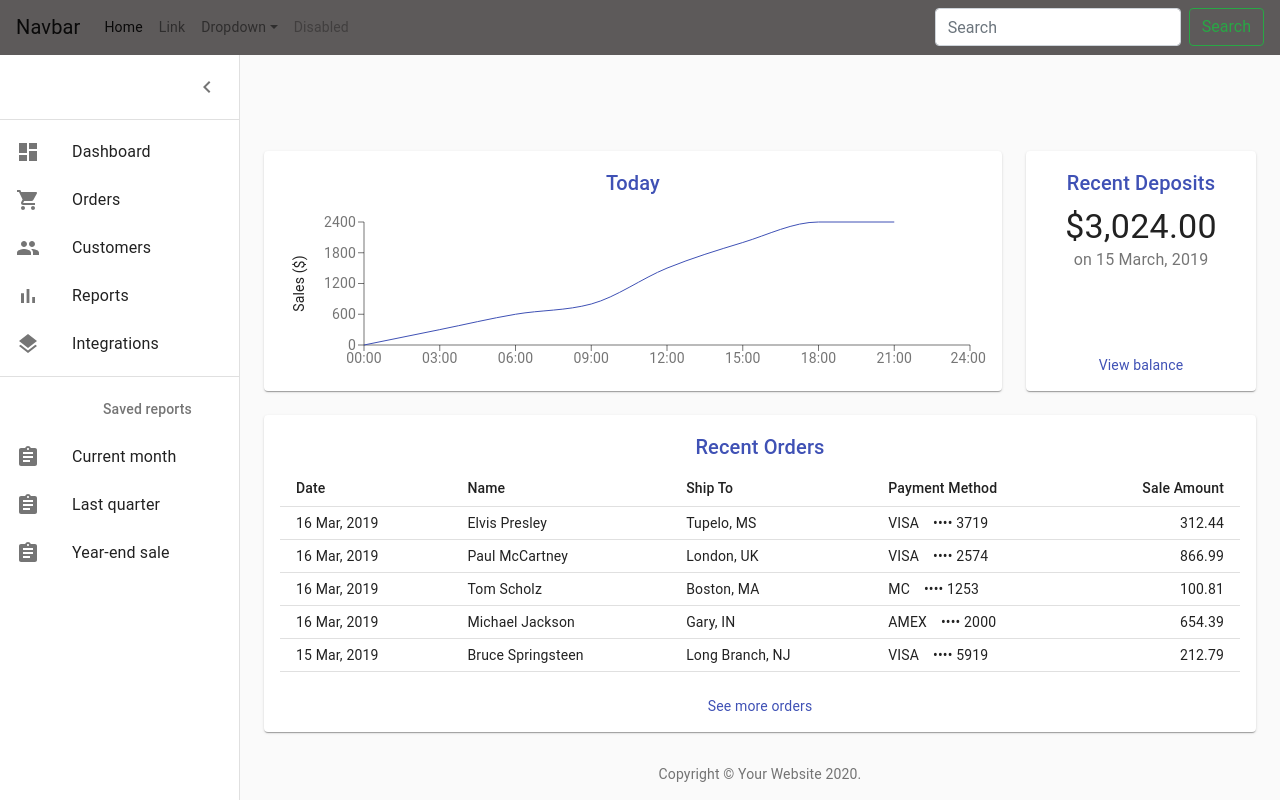
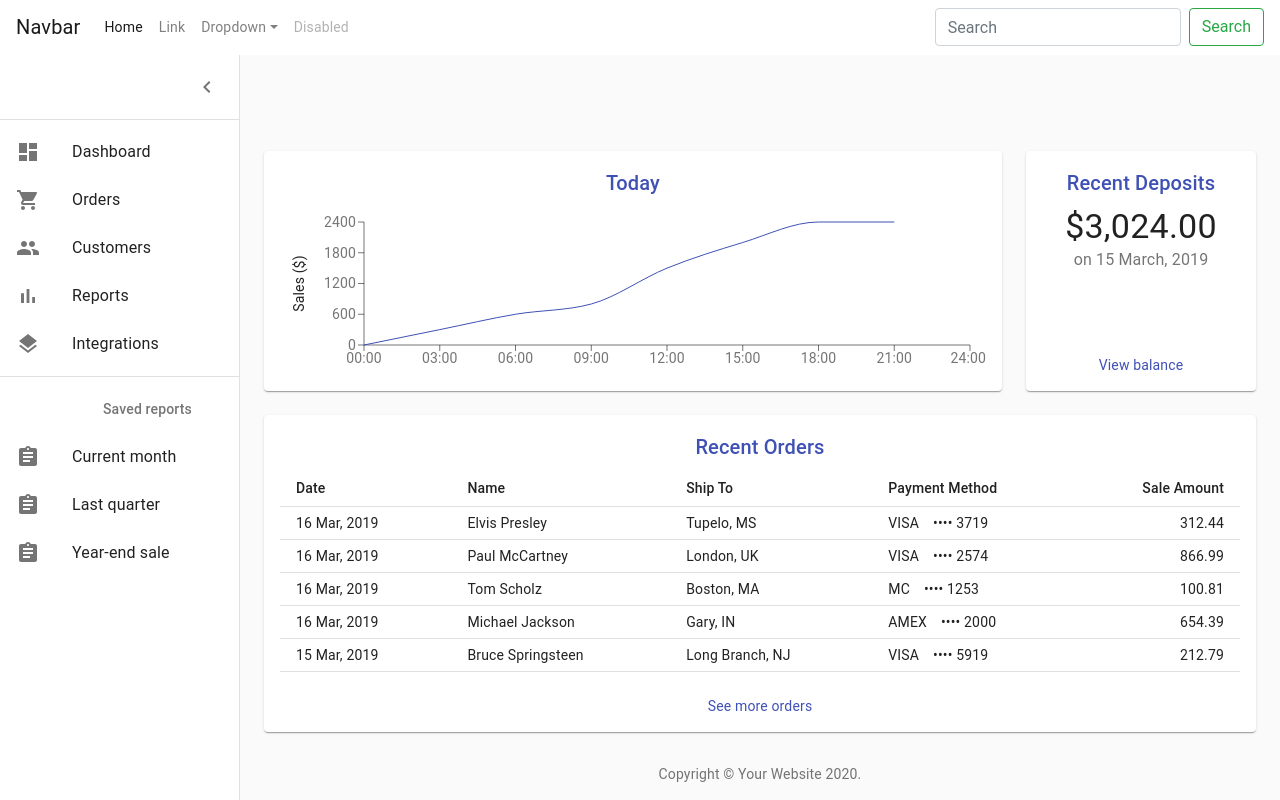
Before and after one commit to cfg2020apac/team-22, a React (Create React App) app in the folder frontend/codeforgood/: page / in a window 1280 px wide. Shown: the top 800 px of the page. Built offline with nearby package versions, Linux system fonts and the light colour scheme.

Commit message:
Navbar update

```diff
--- a/frontend/codeforgood/src/pages/Navbar/NavBar.jsx
+++ b/frontend/codeforgood/src/pages/Navbar/NavBar.jsx
@@ -4,7 +4,7 @@ import "bootstrap/dist/css/bootstrap.css";
 
 const NavBar = props => {
     return (
-        <div className="navbar navbar-expand-lg navbar-light" style={{backgroundColor: '#5d5a5a', color: '#FFFFFF'}}>
+        <div className="navbar navbar-expand-lg navbar-light" style={{backgroundColor: '#FFFFFF'}}>
             <a className="navbar-brand" href="#">Navbar</a>
             <button className="navbar-toggler" type="button" data-toggle="collapse"
                     data-target="#navbarSupportedContent" aria-controls="navbarSupportedContent" aria-expanded="false"
```
